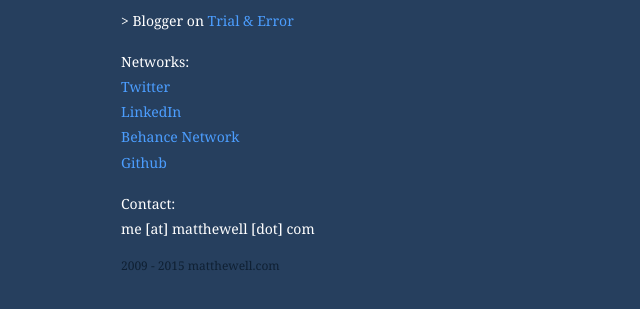
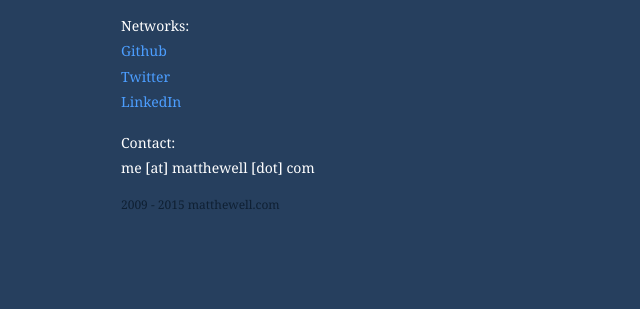
Before and after one commit to ellm/ellm.github.io-inactive, a plain HTML site: page index.html in a window 1280 px wide. Shown: the part 397-706 px from the top of the page, without its empty margins (9-649 px from the left). Drawn offline with nearby package versions, Linux system fonts and the light colour scheme; a script that the page names is missing.

Commit message:
Content Updates

```diff
--- a/index.html
+++ b/index.html
@@ -21,7 +21,6 @@
             <h1 id="page_title">A Virtual Model of Matthew Ell:</h1>
             <ul>
                 <li>Front End Developer at <a href="http://liqui-site.com" rel="external">Liqui-Site</a></li>
-                <li>Blogger on <a href="https://wparchitect.wordpress.com">Trial &amp; Error</a></li>
             </ul>
           </hgroup>
         </header>
@@ -30,10 +29,9 @@
             <section id="networks">
               <h2>Networks:</h2>
               <ul>
+                <li><a href="http://www.github.com/ellm" rel="external">Github</a></li>
                 <li><a href="http://www.twitter.com/matthewell" rel="external">Twitter</a></li>
                 <li><a href="http://www.linkedin.com/in/mattell" rel="external">LinkedIn</a></li>
-                <li><a href="http://www.behance.net/ellm" rel="external">Behance Network</a></li>
-                <li><a href="http://www.github.com/ellm" rel="external">Github</a></li>
               </ul>
             </section>
 
```
